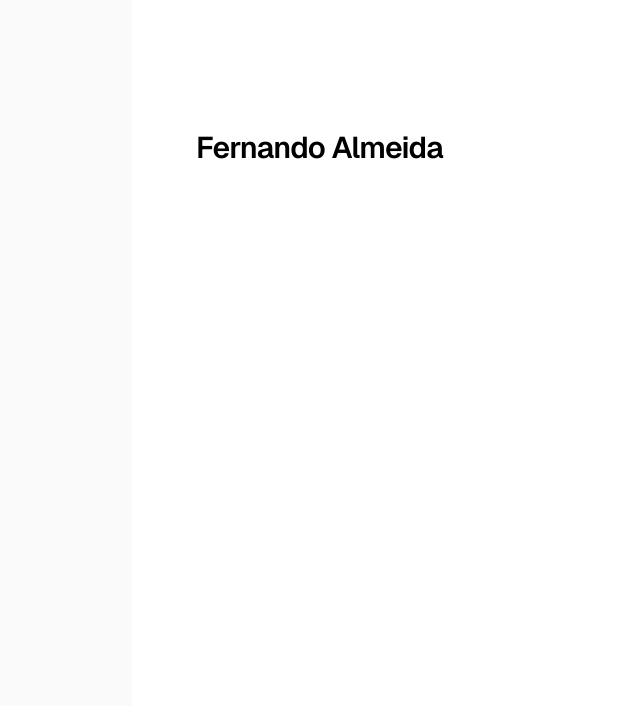
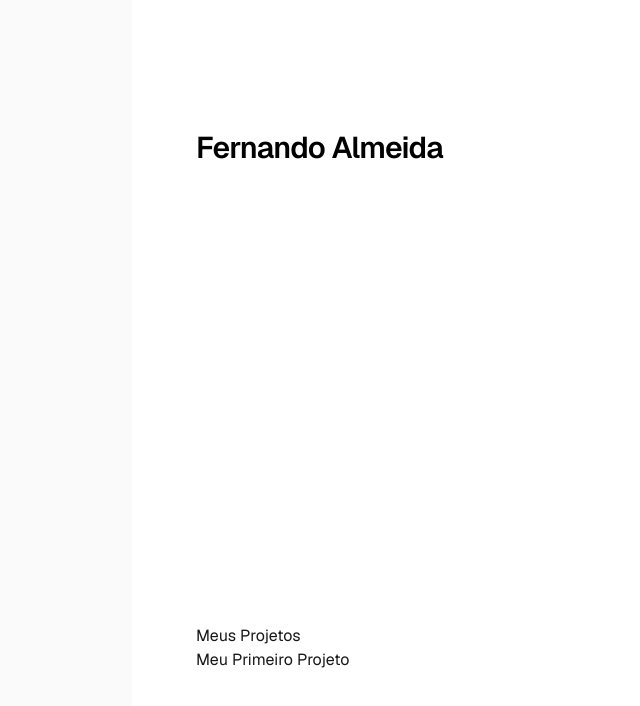
Before and after one commit to FernandoAlmeida2/my-portfolio, a Next.js app: page / in a window 1280 px wide. Shown: the top 706 px of the page, without its empty margins (124-764 px from the left). Built offline with nearby package versions, Linux system fonts and the light colour scheme.

Commit message:
chore: add config files

```diff
--- a/app/page.tsx
+++ b/app/page.tsx
@@ -1,10 +1,22 @@
+import { getAllProjects } from "@/lib/getProjects";
+
 export default function Home() {
+  const projects = getAllProjects();
+
   return (
     <div className="flex min-h-screen items-center justify-center bg-zinc-50 font-sans dark:bg-black">
       <main className="flex min-h-screen w-full max-w-3xl flex-col items-center justify-between py-32 px-16 bg-white dark:bg-black sm:items-start">
         <h1 className="max-w-xs text-3xl font-semibold leading-10 tracking-tight text-black dark:text-zinc-50">
           Fernando Almeida
         </h1>
+        <div>
+      <h1>Meus Projetos</h1>
+      <ul>
+        {projects.map((p) => (
+          <li key={p.slug}>{p.title}</li>
+        ))}
+      </ul>
+    </div>
       </main>
     </div>
   );
--- a/content/projects/projeto-exemplo.md
+++ b/content/projects/projeto-exemplo.md
@@ -0,0 +1,14 @@
+---
+title: "Meu Primeiro Projeto"
+description: "Um projeto de exemplo para testar o CMS."
+techs:
+  - Next.js
+  - React
+  - Tailwind
+image: "/uploads/exemplo.png"
+link: "https://meusite.com"
+---
+
+## Sobre o projeto
+
+Este é um conteúdo de teste.
--- /dev/null
+++ b/lib/getProjects.ts
@@ -0,0 +1,36 @@
+import fs from "fs";
+import path from "path";
+import matter from "gray-matter";
+import { Project } from "@/types/project";
+
+const projectsDir = path.join(process.cwd(), "content/projects");
+
+export function getAllProjects(): Project[] {
+  const files = fs.readdirSync(projectsDir);
+
+  return files.map((file) => {
+    const filePath = path.join(projectsDir, file);
+    const fileContent = fs.readFileSync(filePath, "utf-8");
+
+    const { data, content } = matter(fileContent);
+
+    return {
+      slug: file.replace(".md", ""),
+      body: content,
+      ...data,
+    } as Project;
+  });
+}
+
+export function getProjectBySlug(slug: string): Project {
+  const filePath = path.join(projectsDir, `${slug}.md`);
+  const fileContent = fs.readFileSync(filePath, "utf-8");
+
+  const { data, content } = matter(fileContent);
+
+  return {
+    slug,
+    body: content,
+    ...data,
+  } as Project;
+}
--- a/public/admin/config.yml
+++ b/public/admin/config.yml
@@ -0,0 +1,21 @@
+backend:
+  name: github
+  repo: FernandoAlmeida2/my-portfolio
+  branch: main
+
+media_folder: "public/uploads"
+public_folder: "/uploads"
+
+collections:
+  - name: "projects"
+    label: "Projects"
+    folder: "content/projects"
+    create: true
+    slug: "{{slug}}"
+    fields:
+      - { label: "Título", name: "title", widget: "string" }
+      - { label: "Descrição", name: "description", widget: "text" }
+      - { label: "Tecnologias", name: "techs", widget: "list" }
+      - { label: "Imagem Principal", name: "image", widget: "image" }
+      - { label: "Link do Projeto", name: "link", widget: "string", required: false }
+      - { label: "Corpo", name: "body", widget: "markdown" }
--- /dev/null
+++ b/types/project.ts
@@ -0,0 +1,9 @@
+export interface Project {
+  slug: string;
+  title: string;
+  description?: string;
+  techs?: string[];
+  image?: string;
+  link?: string;
+  body: string;
+}
```
Also changed, not shown: content/projects/portfolio.md (added).
